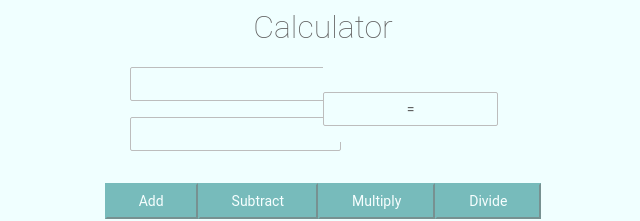
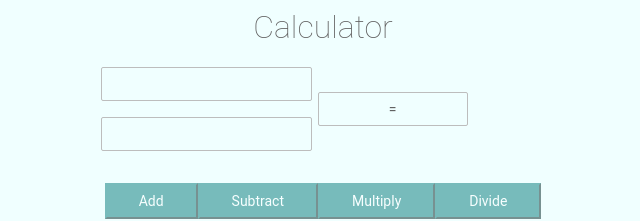
Before and after one commit to hackmak/Calculator, an Angular app: page / in a window 1280 px wide. Shown: the top 221 px of the page, without its empty margins (317-957 px from the left). Built offline with nearby package versions, Linux system fonts and the light colour scheme.

Commit message:
beautification

```diff
--- a/src/styles.css
+++ b/src/styles.css
@@ -45,25 +45,19 @@ h1, h2 {
 
 /* desktop layout */
 @media only screen and (min-width: 600px) {
-  .col {
+  .left {
 
-
-  }
-  .left {
-    width: 50%;
     float:left;
-    padding-right:150px;
+    width:50%;
+    margin: 0 -55%;
   }
   .right {
-    width: 50%;
     float:right;
-    padding-top:25px;
+    min-width:150px;
+    padding-top: 25px;
+    margin-left:100px;
+    position:fixed;
   }
-
-  /*.operations {
-    padding-top: 111px;
-  }
-  */
 }
 
 /* Input */
```
